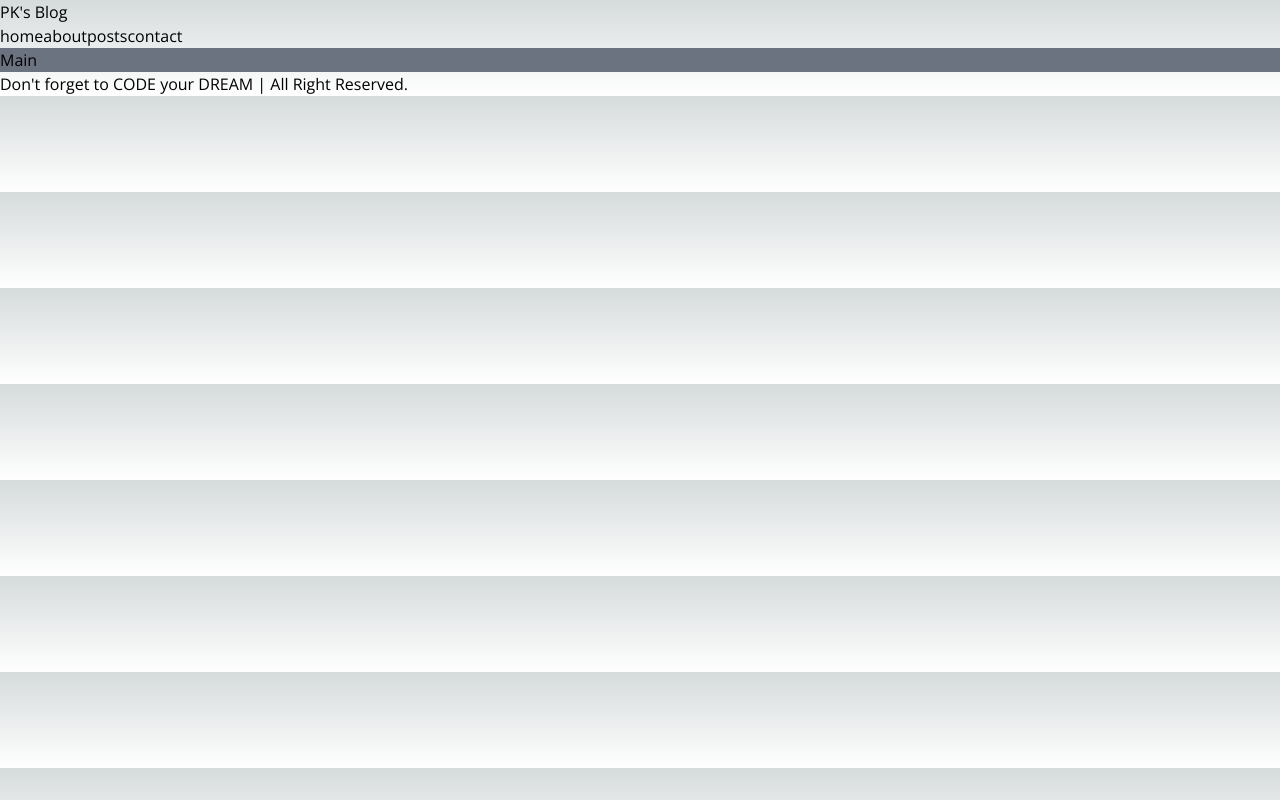
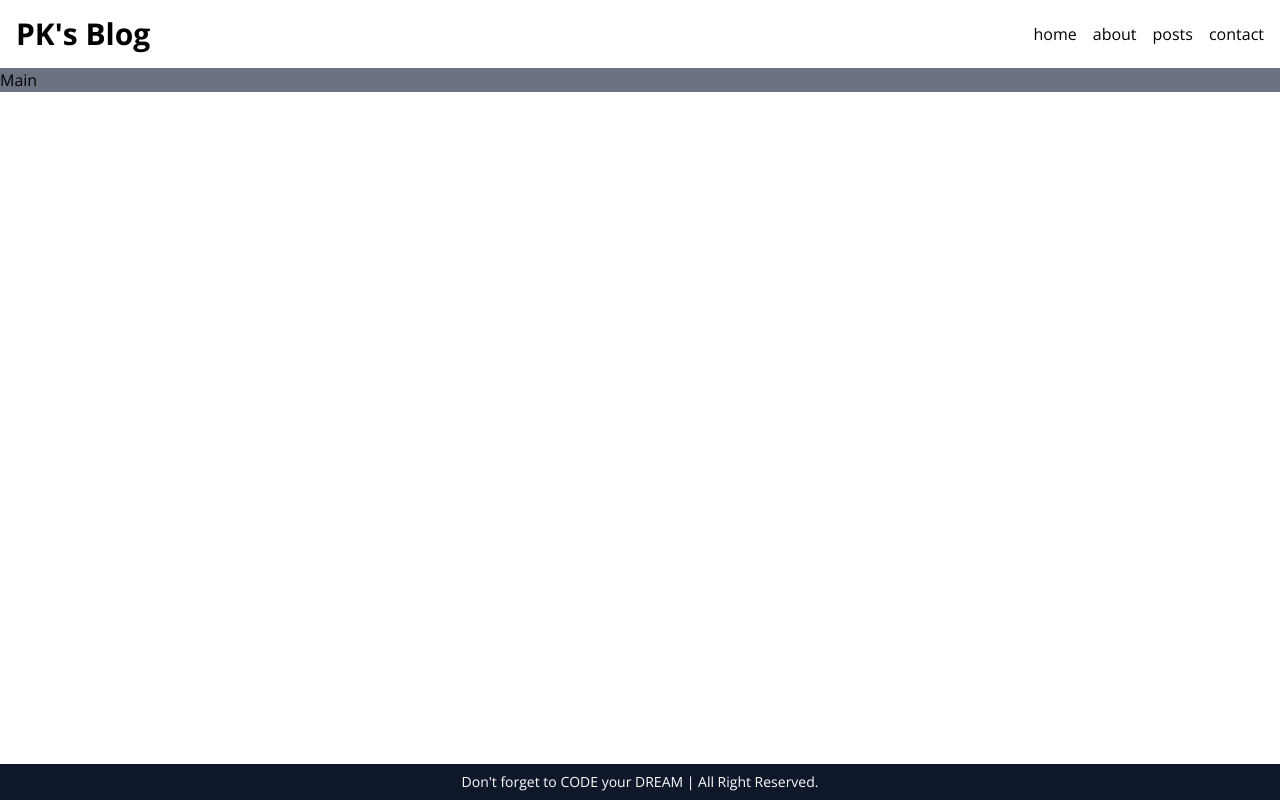
Before and after one commit to presentKey/next-blog, a Next.js app: page / in a window 1280 px wide. Built offline with nearby package versions, Linux system fonts and the light colour scheme.

Commit message:
design: 페이지 레이아웃 스타일링

```diff
--- a/src/app/globals.css
+++ b/src/app/globals.css
@@ -2,110 +2,8 @@
 @tailwind components;
 @tailwind utilities;
 
-:root {
-  --max-width: 1100px;
-  --border-radius: 12px;
-  --font-mono: ui-monospace, Menlo, Monaco, 'Cascadia Mono', 'Segoe UI Mono',
-    'Roboto Mono', 'Oxygen Mono', 'Ubuntu Monospace', 'Source Code Pro',
-    'Fira Mono', 'Droid Sans Mono', 'Courier New', monospace;
-
-  --foreground-rgb: 0, 0, 0;
-  --background-start-rgb: 214, 219, 220;
-  --background-end-rgb: 255, 255, 255;
-
-  --primary-glow: conic-gradient(
-    from 180deg at 50% 50%,
-    #16abff33 0deg,
-    #0885ff33 55deg,
-    #54d6ff33 120deg,
-    #0071ff33 160deg,
-    transparent 360deg
-  );
-  --secondary-glow: radial-gradient(
-    rgba(255, 255, 255, 1),
-    rgba(255, 255, 255, 0)
-  );
-
-  --tile-start-rgb: 239, 245, 249;
-  --tile-end-rgb: 228, 232, 233;
-  --tile-border: conic-gradient(
-    #00000080,
-    #00000040,
-    #00000030,
-    #00000020,
-    #00000010,
-    #00000010,
-    #00000080
-  );
-
-  --callout-rgb: 238, 240, 241;
-  --callout-border-rgb: 172, 175, 176;
-  --card-rgb: 180, 185, 188;
-  --card-border-rgb: 131, 134, 135;
-}
-
-@media (prefers-color-scheme: dark) {
-  :root {
-    --foreground-rgb: 255, 255, 255;
-    --background-start-rgb: 0, 0, 0;
-    --background-end-rgb: 0, 0, 0;
-
-    --primary-glow: radial-gradient(rgba(1, 65, 255, 0.4), rgba(1, 65, 255, 0));
-    --secondary-glow: linear-gradient(
-      to bottom right,
-      rgba(1, 65, 255, 0),
-      rgba(1, 65, 255, 0),
-      rgba(1, 65, 255, 0.3)
-    );
-
-    --tile-start-rgb: 2, 13, 46;
-    --tile-end-rgb: 2, 5, 19;
-    --tile-border: conic-gradient(
-      #ffffff80,
-      #ffffff40,
-      #ffffff30,
-      #ffffff20,
-      #ffffff10,
-      #ffffff10,
-      #ffffff80
-    );
-
-    --callout-rgb: 20, 20, 20;
-    --callout-border-rgb: 108, 108, 108;
-    --card-rgb: 100, 100, 100;
-    --card-border-rgb: 200, 200, 200;
-  }
-}
-
-* {
-  box-sizing: border-box;
-  padding: 0;
-  margin: 0;
-}
-
 html,
 body {
-  max-width: 100vw;
-  overflow-x: hidden;
+  height: 100vh;
+  overflow-y: auto;
 }
-
-body {
-  color: rgb(var(--foreground-rgb));
-  background: linear-gradient(
-      to bottom,
-      transparent,
-      rgb(var(--background-end-rgb))
-    )
-    rgb(var(--background-start-rgb));
-}
-
-a {
-  color: inherit;
-  text-decoration: none;
-}
-
-@media (prefers-color-scheme: dark) {
-  html {
-    color-scheme: dark;
-  }
-}
--- a/src/app/layout.tsx
+++ b/src/app/layout.tsx
@@ -18,9 +18,9 @@
 }) {
   return (
     <html lang="en" className={sans.className}>
-      <body>
+      <body className="flex flex-col w-full max-w-screen-2xl mx-auto">
         <Header />
-        <main>{children}</main>
+        <main className="grow">{children}</main>
         <Footer />
       </body>
     </html>
--- a/src/components/Footer.tsx
+++ b/src/components/Footer.tsx
@@ -2,6 +2,6 @@
 
 export default function Footer() {
   return (
-    <footer>{`Don't forget to CODE your DREAM | All Right Reserved.`}</footer>
+    <footer className="bg-slate-900 text-white py-2 text-sm text-center">{`Don't forget to CODE your DREAM | All Right Reserved.`}</footer>
   );
 }
--- a/src/components/Header.tsx
+++ b/src/components/Header.tsx
@@ -3,11 +3,11 @@
 
 export default function Header() {
   return (
-    <header>
+    <header className="flex justify-between items-center p-4">
       <Link href="/">
-        <h1>{`PK's Blog`}</h1>
+        <h1 className="text-3xl font-bold">{`PK's Blog`}</h1>
       </Link>
-      <nav>
+      <nav className="flex gap-4">
         <Link href="/">home</Link>
         <Link href="/about">about</Link>
         <Link href="/posts">posts</Link>
```
